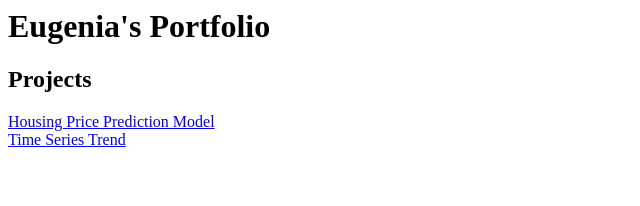
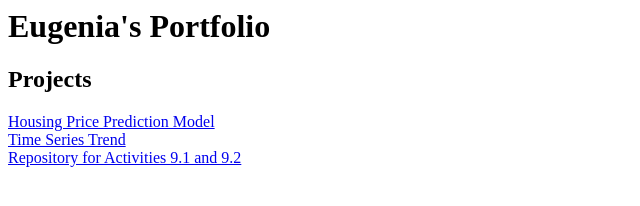
Before and after one commit to etso-vscode/etso.github.io, a plain HTML site: page index.html in a window 1280 px wide. Shown: the whole page, without its empty margins (0-640 px from the left). Drawn offline with Linux system fonts and the light colour scheme.

Commit message:
Update index.html

```diff
--- a/index.html
+++ b/index.html
@@ -8,4 +8,7 @@
     <div>
         <a href="https://eugeniatso.github.io/time-series-trend/"> Time Series Trend</a>
     </div>
+    <div>
+        <a href="https://eugeniatso.github.io/PCDE-Activity-9.1/"> Repository for Activities 9.1 and 9.2</a>
+    </div>
 </html>
```
